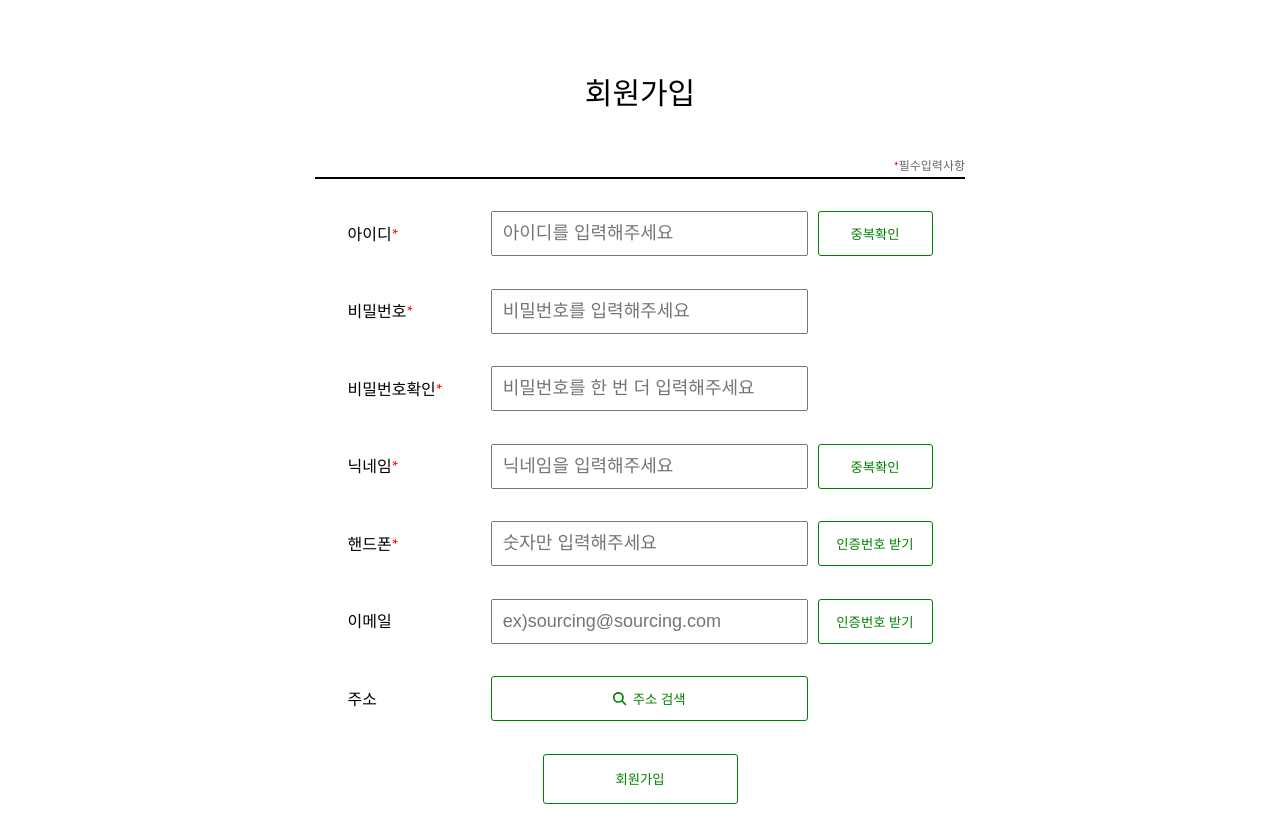
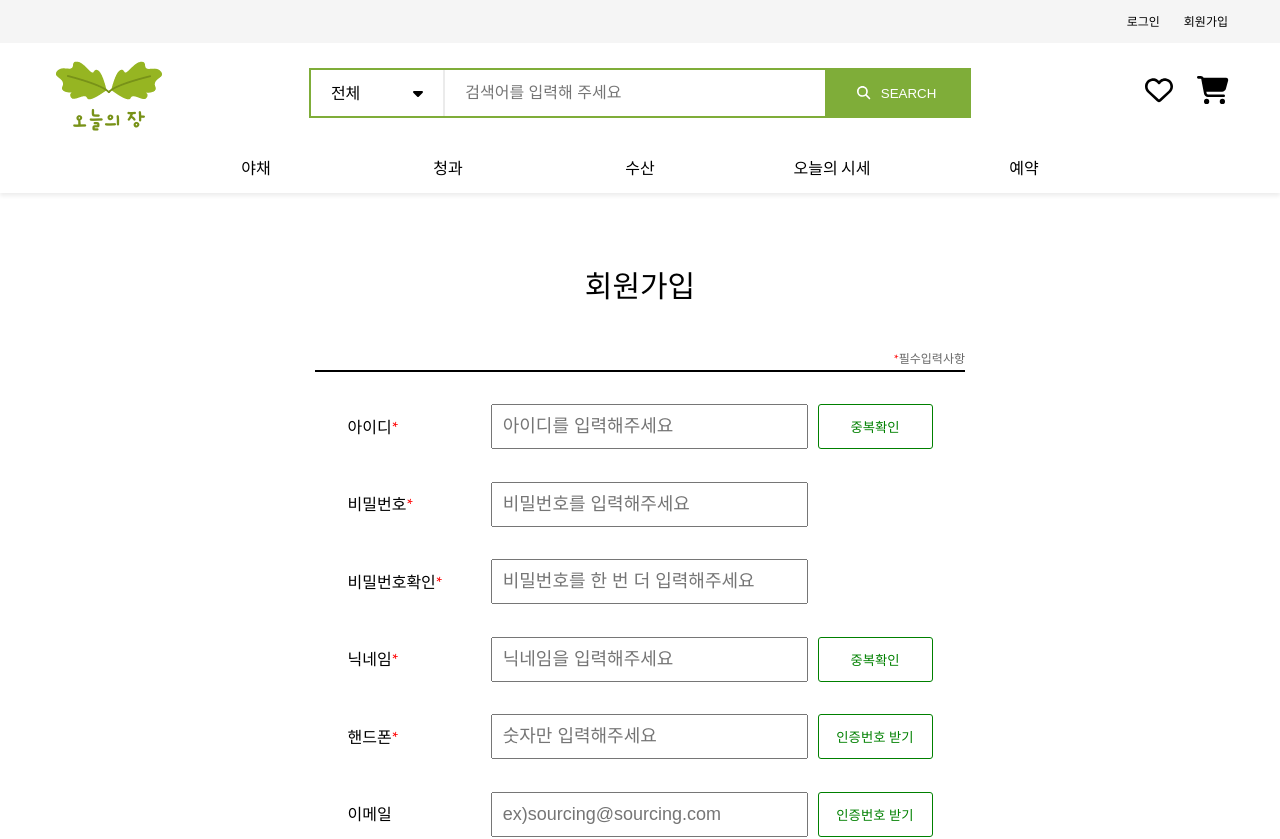
Before and after one commit to ryurbsgks/sourcing, a React (Create React App) app in the folder client/: page /signup in a window 1280 px wide. Shown: the top 839 px of the page. Before the commit the page ends 804 px from the top, so only its background shows below. Built offline with nearby package versions, Linux system fonts and the light colour scheme.

Commit message:
Update: Signup 페이지 업데이트
* Signup 페이지 업데이트
- header(TopBar, SearchBar, NavBar) 컴포넌트 추가

```diff
--- a/client/src/pages/Signup.js
+++ b/client/src/pages/Signup.js
@@ -1,10 +1,20 @@
 import SignupComponent from "../component/Signup";
+import TopBar from "../component/TopBar";
+import SearchBar from "../component/SearchBar";
+import NavBar from "../component/NavBar";
 
 function Signup() {
   return (
-    <main>
-      <SignupComponent />
-    </main>
+    <>
+      <header>
+        <TopBar />
+        <SearchBar />
+        <NavBar />
+      </header>
+      <main>
+        <SignupComponent />
+      </main>
+    </>
   );
 }
 
```
